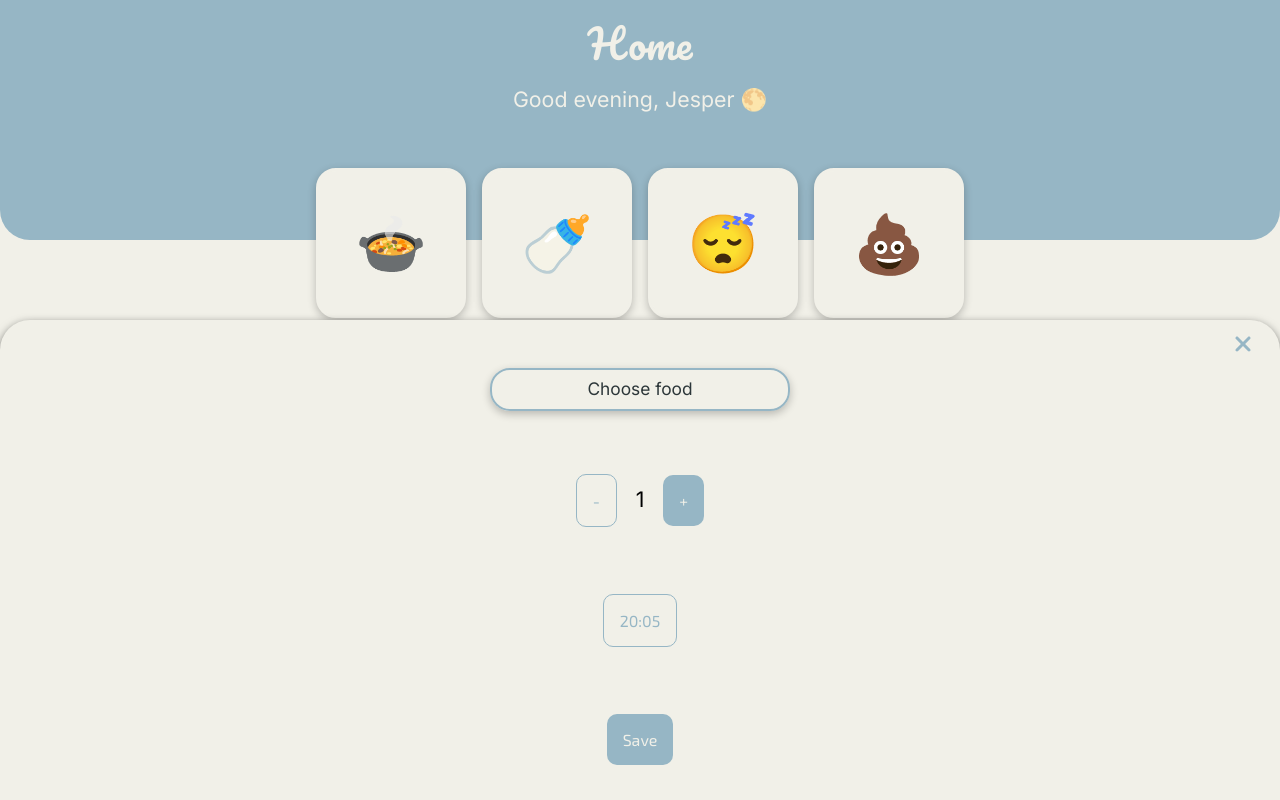
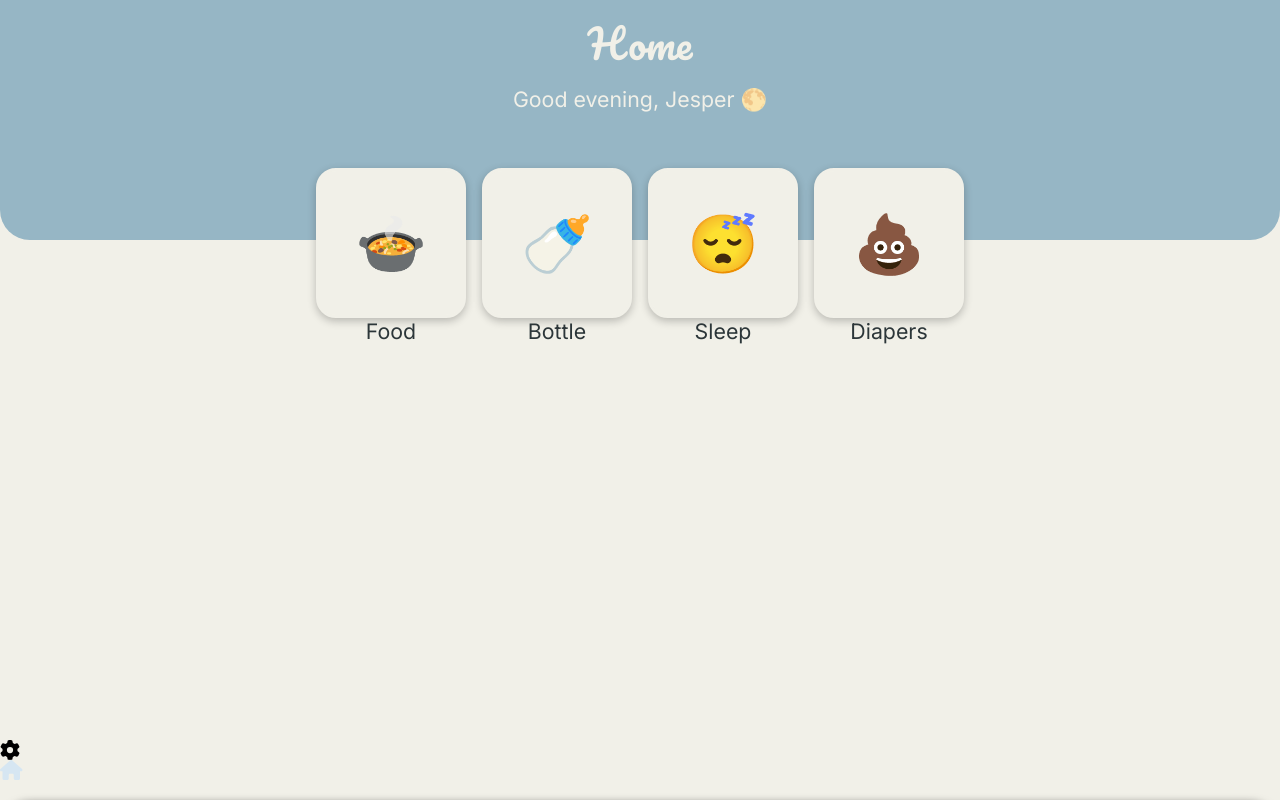
Before and after one commit to happsie/kiddo, a React (Vite) app in the folder ui/: page / in a window 1280 px wide. Built offline with nearby package versions, Linux system fonts and the light colour scheme.

Commit message:
more work on redesign

```diff
--- a/ui/src/modules/core/components/button/Button.module.css
+++ b/ui/src/modules/core/components/button/Button.module.css
@@ -20,3 +20,16 @@
     background-color: transparent;
     border: 1px solid var(--secondary);
 }
+
+.selector {
+    box-shadow: rgba(0, 0, 0, 0.24) 0px 3px 8px;
+    max-width: 300px;
+    min-width: 300px;
+    border: 2px solid var(--primary);
+    padding: .5em;
+    border-radius: 20px;
+    cursor: pointer;
+    position: relative;
+    background-color: var(--background);
+    color: var(--text-dark);
+}
--- a/ui/src/modules/core/components/button/Button.tsx
+++ b/ui/src/modules/core/components/button/Button.tsx
@@ -5,23 +5,30 @@ import { Color } from "@core/utils/colors.ts";
 export interface Button {
     children: string | React.JSX.Element | React.JSX.Element[];
     onClick: () => void;
-    variant?: 'primary' | 'secondary'
+    variant?: 'primary' | 'secondary' | 'selector';
     color?: typeof Color[keyof typeof Color];
 }
 
 export const Button: React.FC<Button> = ({ onClick, color = Color.Primary, variant = 'primary', children }) => {
-    const primaryStyling = {
-        backgroundColor: color,
+    let styling = {};
+
+    if (variant === 'primary') {
+        styling = {
+            backgroundColor: color,
+        };
     }
-    const secondaryStyling = {
-        border: `1px solid ${color}`,
-        color: color
+    if (variant === 'secondary') {
+        styling = {
+            border: `1px solid ${color}`,
+            color: color
+        };
     }
+
     return (
         <button onClick={onClick} className={cls(styles.button, {
             [styles.primary]: variant === 'primary',
             [styles.secondary]: variant === 'secondary',
-        })}
-            style={variant === 'primary' ? primaryStyling : secondaryStyling}>{children}</button>
+            [styles.selector]: variant === 'selector',
+        })} style={styling}>{children}</button>
     )
 }
--- a/ui/src/modules/core/components/drawer/Drawer.module.css
+++ b/ui/src/modules/core/components/drawer/Drawer.module.css
@@ -21,15 +21,16 @@
     animation-fill-mode: forwards;
 }
 
-.drawerTop {
-    display: flex;
-    justify-content: flex-end;
-    margin-right: 1em;
-}
-
 .drawerTop>svg {
     cursor: pointer;
     padding: .5em;
+}
+
+.header {
+    display: flex;
+    justify-content: space-between;
+    margin: 1em;
+    align-items: baseline;
 }
 
 @keyframes slide-up {
--- a/ui/src/modules/core/components/drawer/Drawer.tsx
+++ b/ui/src/modules/core/components/drawer/Drawer.tsx
@@ -4,6 +4,7 @@ import cls from "classnames";
 import { useEffect, useState } from "react";
 import { Color } from '@core/utils/colors';
 import { faClose } from '@fortawesome/free-solid-svg-icons'
+import { Text } from '../typography/Typography';
 
 export type DrawerState = boolean | undefined;
 
@@ -26,11 +27,17 @@ export const Drawer: React.FC<DrawerProps> = ({ isOpen, showCloseButton = true,
 
     return (
         <aside className={cls(styles.drawer, animation)}>
-            {showCloseButton ?
-                (<div className={styles.drawerTop}>
-                    <FontAwesomeIcon icon={faClose} color={Color.Primary}
-                        onClick={toggle} size={'xl'} />
-                </div>) : null}
+            <div className={styles.header}>
+                <div />
+                <div>
+                    <Text align='center'>Food details</Text>
+                </div>
+                {showCloseButton ?
+                    (<div>
+                        <FontAwesomeIcon icon={faClose} color={Color.Primary}
+                            onClick={toggle} size={'xl'} />
+                    </div>) : <div />}
+            </div>
             {children}
         </aside>
     )
--- a/ui/src/modules/core/components/input/Counter.tsx
+++ b/ui/src/modules/core/components/input/Counter.tsx
@@ -24,7 +24,7 @@ export const Counter: React.FC<CounterProps> = ({ fontSize = 'sm', onChange }) =
     return (
         <div className={styles.counter}>
             <Button variant='secondary' onClick={handleDecrease}>-</Button>
-            <Text size={fontSize}>{count.toString()}</Text>
+            <Text align={'center'} size={fontSize}>{count.toString()}</Text>
             <Button onClick={handleIncrease}>+</Button>
         </div>
     )
--- a/ui/src/modules/core/components/input/Selector.module.css
+++ b/ui/src/modules/core/components/input/Selector.module.css
@@ -6,12 +6,13 @@
     padding: .5em;
     border-radius: 20px;
     cursor: pointer;
-    max-height: 300px;
     position: relative;
+    margin: .2em;
 }
 
 .selected {
     display: flex;
+    max-height: 300px;
     align-items: baseline;
     justify-content: center;
 }
@@ -30,7 +31,7 @@
     max-height: 250px;
     min-width: 100%;
     position: absolute;
-
+    z-index: 150;
 }
 
 .item {
--- a/ui/src/modules/core/components/input/Selector.tsx
+++ b/ui/src/modules/core/components/input/Selector.tsx
@@ -26,10 +26,8 @@ export const Selector: React.FC<SelectorProps> = ({ title, items, onSelect }: Se
     }
 
     return (
-        <div className={cls({
-            [styles.selector]: true
-        })} >
-            <div className={cls({ [styles.selected]: true })} onClick={() => setExpand(!expand)}>
+        <div className={styles.selector}>
+            <div className={styles.selected} onClick={() => setExpand(!expand)}>
                 <Text color={Color.TextDark} size="xs">{selected ? `${selected.title} ${selected.emoji}` : title}</Text>
             </div>
             <div className={cls(styles.items, { [styles.expanded]: expand === true })}>
--- a/ui/src/modules/core/components/input/TimePicker.tsx
+++ b/ui/src/modules/core/components/input/TimePicker.tsx
@@ -32,6 +32,7 @@ export const TimePicker: React.FC<TimePickerProps> = ({ hour = new Date().getHou
         const newSelectedTime = { ...selectedTime, ...values };
         setSelectedTime(newSelectedTime);
         onChange(newSelectedTime);
+        setIsOpen(false);
     }
 
     function ListItem({ selected, item, onClick }: { selected: boolean, item: number, onClick: () => void }) {
@@ -47,13 +48,13 @@ export const TimePicker: React.FC<TimePickerProps> = ({ hour = new Date().getHou
                 }, 100)
             }
             return () => clearTimeout(timeout)
-        }, [liRef]);
-        return <li onClick={onClick} ref={liRef} className={selected ? styles.selected : ''}><Text>{item.toString().padStart(2, '0')}</Text></li>
+        }, [liRef, selected]);
+        return <li onClick={onClick} ref={liRef} className={selected ? styles.selected : ''}><Text size='xs' align={'center'}>{item.toString().padStart(2, '0')}</Text></li>
     }
 
     function getButtonContent() {
         if (isOpen) {
-            return <FontAwesomeIcon icon={faPlus} color={color}
+            return <FontAwesomeIcon icon={faPlus} color={Color.TextDark}
                 className={styles.timePickerOpen}
                 size={'lg'} />
         }
@@ -70,7 +71,7 @@ export const TimePicker: React.FC<TimePickerProps> = ({ hour = new Date().getHou
                     {minutes.map(minute => <ListItem selected={minute === selectedTime.minutes} key={minute} item={minute} onClick={() => handleSelectTime({ minutes: minute })} />)}
                 </ol>
             </div>
-            <Button variant="secondary" color={Color.Primary} onClick={() => setIsOpen(!isOpen)}>{getButtonContent()}</Button>
+            <Button variant="selector" color={Color.Primary} onClick={() => setIsOpen(!isOpen)}>{getButtonContent()}</Button>
         </div>
     )
 }
--- a/ui/src/modules/core/components/typography/Typography.tsx
+++ b/ui/src/modules/core/components/typography/Typography.tsx
@@ -8,12 +8,15 @@ type TextAnimation = 'fade-in';
 
 type TextStyle = 'pacifico' | 'inter' | 'exo';
 
+type TextAlign = 'left' | 'center' | 'right';
+
 export type TitleProps = {
     children: string;
     color?: typeof Color[keyof typeof Color];
     size?: TextSize;
     animation?: TextAnimation;
     style?: TextStyle;
+    align?: TextAlign;
 }
 
 export const Title: React.FC<TitleProps> = ({
@@ -45,7 +48,7 @@ export const Title: React.FC<TitleProps> = ({
 
 type TextProps = Omit<TitleProps, 'animation'>
 
-export const Text: React.FC<TextProps> = ({ color, style = 'inter', size = 'sm', children }) => {
+export const Text: React.FC<TextProps> = ({ color, style = 'inter', size = 'sm', align = 'left', children }) => {
     return (
         <p className={cls({
             [styles.pacifico]: style === 'pacifico',
@@ -55,7 +58,7 @@ export const Text: React.FC<TextProps> = ({ color, style = 'inter', size = 'sm',
             [styles.md]: size === 'md',
             [styles.lg]: size === 'lg',
             [styles.xl]: size === 'xl',
-        })} style={{ color: color ?? '' }}>
+        })} style={{ color: color ?? '', textAlign: align }}>
             {children}
         </p>
     )
--- a/ui/src/modules/home/components/Home.tsx
+++ b/ui/src/modules/home/components/Home.tsx
@@ -10,6 +10,7 @@ import { Counter } from "@core/components/input/Counter";
 import { Button } from "@core/components/button/Button";
 import { TimePicker, TimeSelection } from "@core/components/input/TimePicker";
 import { useMemo, useState } from "react";
+import { useDrawer } from "@core/hooks/useDrawer";
 
 function greetingMessage(): string {
     const now = new Date()
@@ -26,6 +27,7 @@ export const Home = () => {
     const navigate = useNavigate();
     const currentDate = new Date();
     const [timeSelection, setTimeSelection] = useState<TimeSelection>({ hours: currentDate.getHours(), minutes: currentDate.getMinutes() });
+    const [toggled, toggle] = useDrawer();
 
     const selectedDate = useMemo(() => {
         const date = new Date();
@@ -42,7 +44,7 @@ export const Home = () => {
                 <Text color={Color.Text}>{greetingMessage()}</Text>
             </div>
             <div style={{ position: 'absolute', top: '20svh', display: 'flex', flexWrap: 'wrap', justifyContent: 'center' }}>
-                <Card title="Food" size="md" onClick={() => navigate('/track/food')}>
+                <Card title="Food" size="md" onClick={() => toggle()}>
                     <span>🍲</span>
                 </Card>
                 <Card title="Bottle" size="md">
@@ -55,13 +57,18 @@ export const Home = () => {
                     <span>💩</span>
                 </Card>
             </div>
-            <Drawer isOpen={true} showCloseButton={true}>
+            <Drawer isOpen={toggled} showCloseButton={true} toggle={toggle}>
                 <div style={{ minHeight: '50svh', display: 'flex', flexDirection: 'column', alignItems: 'center', justifyContent: 'space-between' }}>
-                    <Selector onSelect={(item) => console.log(item)} title="Choose food" items={[{ title: 'Sandwich', emoji: '🥪' }, { title: 'Pear', emoji: '🍐' }, { title: 'Pear', emoji: '🍐' }, { title: 'Pear', emoji: '🍐' }, { title: 'Pear', emoji: '🍐' }, { title: 'Pear', emoji: '🍐' }, { title: 'Pear', emoji: '🍐' }, { title: 'Pear', emoji: '🍐' }]} />
-                    <Counter onChange={(count) => console.log(count)}></Counter>
-                    <TimePicker color={Color.Background} onChange={({ hours, minutes }) => {
-                        setTimeSelection({ hours: hours, minutes: minutes });
-                    }} />
+                    <div>
+                        <Selector onSelect={(item) => console.log(item)} title="Choose food" items={[{ title: 'Sandwich', emoji: '🥪' }, { title: 'Pear', emoji: '🍐' }, { title: 'Pear', emoji: '🍐' }, { title: 'Pear', emoji: '🍐' }, { title: 'Pear', emoji: '🍐' }, { title: 'Pear', emoji: '🍐' }, { title: 'Pear', emoji: '🍐' }, { title: 'Pear', emoji: '🍐' }]} />
+                        <TimePicker color={Color.Background} onChange={({ hours, minutes }) => {
+                            setTimeSelection({ hours: hours, minutes: minutes });
+                        }} />
+                    </div>
+                    <div>
+                        <Text size="xs">How many portions?</Text>
+                        <Counter onChange={(count) => console.log(count)}></Counter>
+                    </div>
                     <Button onClick={() => []} color={Color.Primary}>Save</Button>
                 </div>
             </Drawer>
```
Also changed, not shown: ui/src/modules/core/components/input/TimePicker.module.css (+5 -5 lines).
